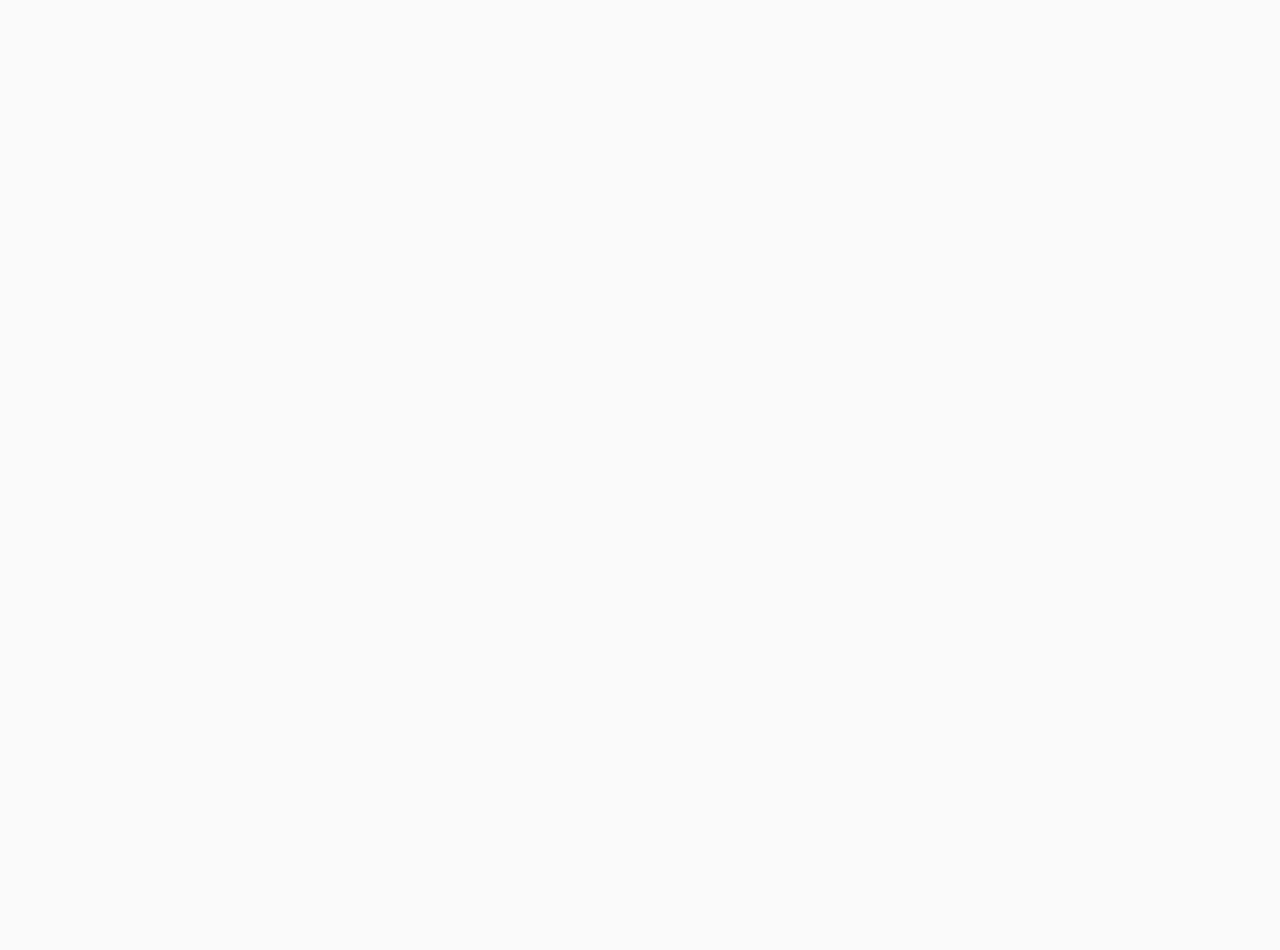
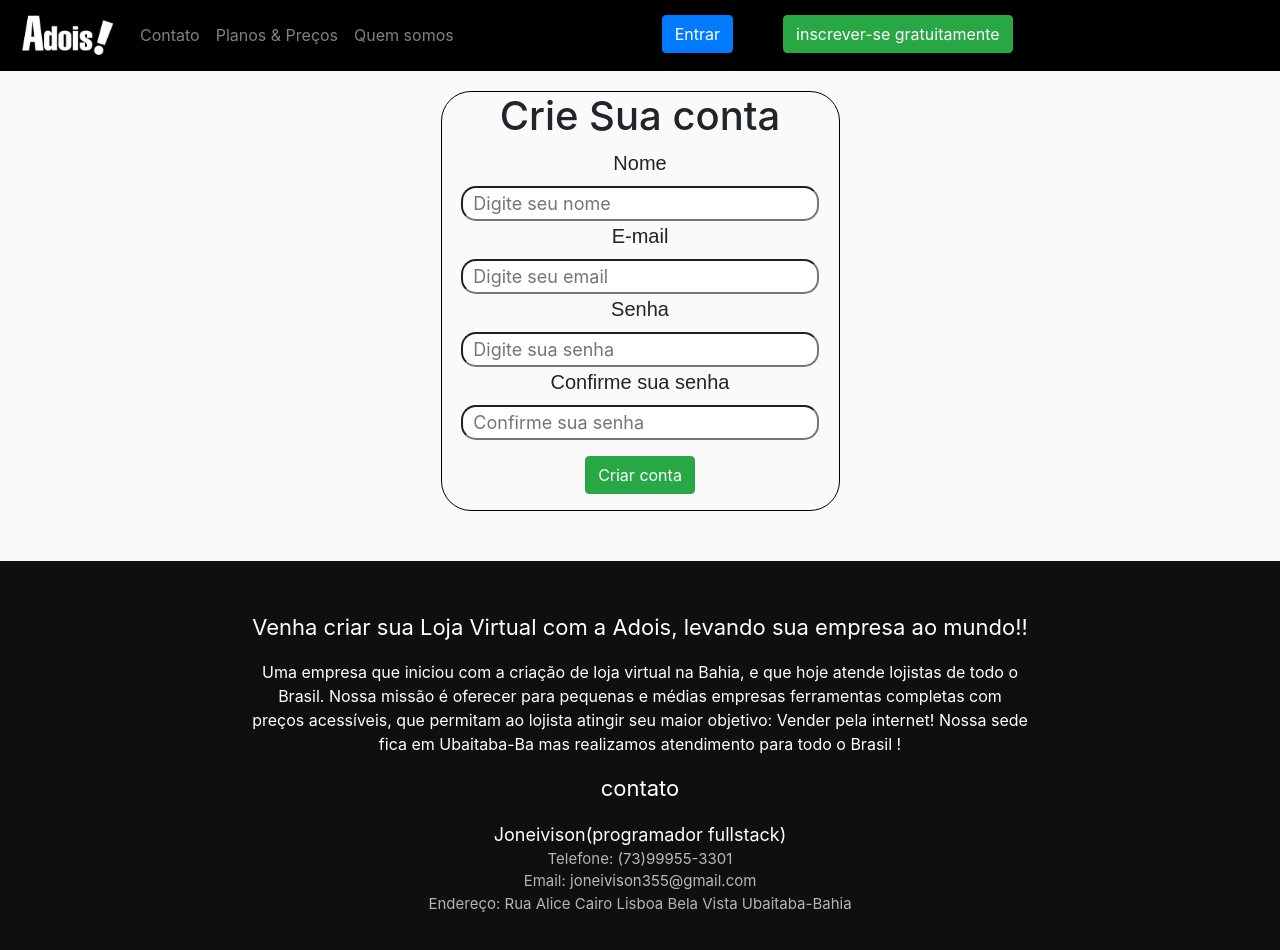
Before and after one commit to joneivison13/Adois, a React (Create React App) app: page /auth in a window 1280 px wide. Shown: the top 950 px of the page. Before the commit the page ends 800 px from the top, so only its background shows below. Built offline with nearby package versions, Linux system fonts and the light colour scheme.

Commit message:
adicao da tela de logim e sobre

```diff
--- a/src/app.css
+++ b/src/app.css
@@ -1,14 +1,22 @@
-body{background-color: rgb(250, 250, 250);}
+body {
+    background-color: rgb(250, 250, 250);
+}
 
-.logo{
+.cabecalho{
+    background: #000;
+}
+
+.logo {
     font-size: 28px;
-    font-family:Helvetica, sans-serif;
+    font-family: Helvetica, sans-serif;
     text-align: center;
 }
-.naveg{
+
+.naveg {
     margin: 0 50px;
 }
-.sessao{
+
+.sessao {
     background-image: url('./assets/Background-2.jpg');
     background-repeat: no-repeat;
     background-size: cover;
@@ -18,54 +26,64 @@ body{background-color: rgb(250, 250, 250);}
     padding-bottom: 100px;
     /* margin-bottom: 50px; */
 }
-.white{
+
+.white {
     color: #fff;
     margin-top: 100px;
     margin-right: 30px;
 }
-.entrar{
+
+.entrar {
     margin-left: 150px;
 }
-.corpo{
+
+.corpo {
     margin-top: 150px;
 }
-.item-corpo{
+
+.item-corpo {
     font-size: 29px;
     display: flex;
     justify-content: flex-end;
 }
-.text > h1{
+
+.text>h1 {
     flex: 1;
     display: flex;
     justify-content: flex-end;
     text-align: center;
     margin-bottom: 20px;
 }
-.bataum{
+
+.bataum {
     font-size: 29px;
     /* margin-top: 20px; */
     display: flex;
     width: 140px;
     margin-left: 80%;
 }
-.Destaques{
+
+.Destaques {
     background-color: #F0F0ED;
     padding-left: 22px;
-    border-top: 3px solid   #ECECE8;
-    border-bottom: 3px solid   #ECECE8;
+    border-top: 3px solid #ECECE8;
+    border-bottom: 3px solid #ECECE8;
     padding-top: 30px;
     margin-top: 30px;
     margin-bottom: 25px;
     padding-bottom: 30px;
 }
-.Destaques > .destaquer-p{
+
+.Destaques>.destaquer-p {
     font-weight: normal;
     font-size: 35px;
 }
-.imagen-users{
+
+.imagen-users {
     margin: 20px 20px;
 }
-.texto-monte{
+
+.texto-monte {
     display: inline-block;
     width: 60%;
     font-size: 20px;
@@ -73,70 +91,83 @@ body{background-color: rgb(250, 250, 250);}
     margin-top: 50px;
     color: #B4B4B4;
 }
-.verde{
+
+.verde {
     color: #8FC944;
     font-weight: 700;
 }
-.bold{
+
+.bold {
     font-weight: bold;
     color: rgb(90, 90, 90);
 }
-.destaques-card{
+
+.destaques-card {
     display: inline-block;
     width: 25%;
     height: 180px;
     min-height: 180px;
-    margin:0 50px;
+    margin: 0 50px;
 }
-.icon-destaques{
+
+.icon-destaques {
     float: left;
-    margin:0 15px;
+    margin: 0 15px;
 }
-.vantagens-title{
+
+.vantagens-title {
     font-size: 35px;
     text-align: center;
     font-weight: normal;
 }
-.vantagens-card{
+
+.vantagens-card {
     display: inline-block;
     width: 500px;
     height: 180px;
     min-height: 180px;
-    margin:0 50px;
+    margin: 0 50px;
 }
-.vantagen-icon{
+
+.vantagen-icon {
     float: left;
-    margin:0 15px;
+    margin: 0 15px;
 }
-.footer{
+
+.footer {
     background-color: rgb(15, 15, 15);
     color: #fff;
     margin-top: 50px;
 }
-.resumo-footer{
-    margin:50px 250px;
+
+.resumo-footer {
+    margin: 50px 250px;
     display: inline-block;
     text-align: center;
 }
-.contato-footer{
+
+.contato-footer {
     display: inline-block;
     text-align: center;
 }
-.title-footer{
+
+.title-footer {
     font-size: 22px;
 }
-.contatos-title{
+
+.contatos-title {
     display: inline-block;
     font-size: 18px;
 }
-.contatos-body{
+
+.contatos-body {
     font-size: 15px;
     margin: 0;
     padding: 0;
     color: #B4B4B4;
 }
 
-.form{
+.form {
     display: flex;
     align-items: center;
     justify-content: center;
@@ -147,119 +178,205 @@ body{background-color: rgb(250, 250, 250);}
     background-color: #fff;
     box-shadow: 1px 1px 7px black;
 }
-form{
+
+.form-corpo {
+    background-image: url('./assets/bg-contato.jpg');
+    background-repeat: no-repeat;
+    background-size: cover;
+}
+
+form {
     display: inline-block;
     text-align: center;
 }
-.form-card{
+
+.form-card {
     margin: 20px;
     display: flex;
     flex-direction: column;
 }
-.form-card input{
+
+.form-card input {
     height: 40px;
     width: 320px;
+    border: 1px solid rgb(169,169,169);
     border-radius: 15px;
     padding-left: 10px;
     font-size: 22px;
 }
-.form-card label{
+
+.form-card label {
     font-size: 22px;
 }
 
-.form-card button{
+.form-card button {
     padding: 5px 100px;
 }
+/* formulario de login (((INÍCIO))) */
+.form-login{
+    display: block;
+    text-align: center;
+    margin:20px auto;
+    width: 399px;
+    border: 1px solid black;
+    border-radius: 30px;
+}
 
-@media (max-width:1024px){
-    .vantagens-card, .destaques-card{
+.form-login label{
+    font-size: 20px;
+    font-family: Arial, Helvetica, sans-serif;
+}
+
+.form-login input{
+    width: 90%;
+    height: 35px;
+    font-size: 18px;
+    border-radius: 15px;
+    padding-left: 10px;
+}
+
+
+
+/* formulario de login (((FIM))) */
+
+.planos-card {
+    border: 1px solid black;
+    width: 330px;
+    margin: 15px;
+    text-align: center;
+    border-radius: 10px;
+}
+
+.planos-title {
+    background-color: #ddd;
+    padding-bottom: 70px;
+    font-size: 22px;
+    border-top-left-radius: 10px;
+    border-top-right-radius: 10px;
+}
+
+.planos-price {
+    background-color: #fff;
+    border: 1px solid black;
+    border-radius: 50%;
+    padding: 39px 15px;
+    font-size: 25px;
+    display: inline;
+}
+
+.botao {
+    width: 300px;
+    text-align: center;
+}
+
+.planos-components {
+    border-top: 1px solid #ddd;
+    width: 90%;
+    margin: 20px auto;
+    font-size: 18px;
+}
+
+@media (max-width:1024px) {
+    .vantagens-card,
+    .destaques-card {
         width: 40%;
         margin: 15px;
     }
-    .destaques-card{
+    .destaques-card {
         width: 25%;
         margin: 15px;
     }
-    .resumo-footer, .contato-footer{
+    .resumo-footer,
+    .contato-footer {
         margin: 10px auto;
     }
-    .form{
+    .form {
         width: 60%;
     }
-    .form-card input{
+    .form-card input {
         width: 200px;
     }
 }
-@media (max-width:850px){
-    .texto-monte{
+
+@media (max-width:850px) {
+    .texto-monte {
         width: 50%;
     }
-    .imagen-users{
+    .imagen-users {
         width: 200px;
         margin: 30px 10px;
     }
-    .form{
+    .form {
         width: 90%;
     }
 }
-@media (max-width:765px){
-    .entrar{
+
+@media (max-width:765px) {
+    .entrar {
         margin: 0 5px;
     }
-    .criar{
+    .criar {
         margin-right: 500pc;
     }
-    .naveg{
+    .naveg {
         margin: 0;
         margin-bottom: 15px;
     }
-    .vantagens-card{
+    .vantagens-card {
         width: 50%;
         margin: 20px;
     }
-    .destaques-card{
+    .destaques-card {
         width: 50%;
         margin: 20px;
     }
-    .resumo-footer, .contato-footer{
+    .resumo-footer,
+    .contato-footer {
         margin: 10px auto;
     }
 }
-@media (max-width:650px){
-    .item-corpo{
+
+@media (max-width:650px) {
+    .item-corpo {
         text-align: start;
         margin: 5px 20px;
         display: block;
     }
-    .bataum{
+    .bataum {
         margin: 15px;
     }
-    .vantagens-card, .destaques-card{
+    .vantagens-card,
+    .destaques-card {
         width: 80%;
         margin: 10px 20px;
     }
-    .resumo-footer, .contato-footer{
+    .resumo-footer,
+    .contato-footer {
         width: 90%;
         margin: 10px auto;
     }
 }
-@media (max-width:400px){
-    .texto-monte{
+
+@media (max-width:400px) {
+    .texto-monte {
         width: 85%;
         margin: 20px;
     }
-    .imagen-users{
+    .imagen-users {
         display: block;
         margin: 10px auto;
     }
-    .resumo-footer, .contato-footer{
+    .resumo-footer,
+    .contato-footer {
         margin: 20px auto;
     }
-    .form{
+    .form {
         width: 90%;
         margin: 10px;
+        border-radius: 0;
+        box-shadow: none;
     }
-    .form-card input{
+    .form-card input {
         width: 90%;
     }
 }
--- a/src/components/header/index.js
+++ b/src/components/header/index.js
@@ -1,12 +1,13 @@
 import React, { Component } from 'react';
+import Logo from '../../assets/logo3.jpg';
 
 class Header extends Component {
     render() {
         return (
-            <nav className="navbar navbar-expand-md navbar-dark ">
-                <a className="navbar-brand logo" href="/"><span>Adois!</span></a>
+            <nav className="navbar navbar-expand-md navbar-dark cabecalho">
+                <a className="navbar-brand logo" href="/"><span><img src={Logo} width="100px"/></span></a>
                 <button className="navbar-toggler" type="button" data-toggle="collapse" data-target="#navbarNavDropdown" aria-controls="navbarNavDropdown" aria-expanded="false" aria-label="Alterna navegação">
-                    <span className="navbar-toggler-icon">.</span>
+                    <span className="navbar-toggler-icon"></span>
                 </button>
                 <div className="collapse navbar-collapse" id="navbarNavDropdown">
                     <ul className="navbar-nav">
@@ -14,30 +15,19 @@ class Header extends Component {
                             <a className="nav-link" href="/contato">Contato</a>
                         </li>
                         <li className="nav-item">
-                            <a className="nav-link" href="#">Planos</a>
+                            <a className="nav-link" href="/planos">Planos & Preços</a>
                         </li>
 
-                        <li className="nav-item dropdown">
-                            <a className="nav-link dropdown-toggle" href="#" id="navbarDropdownMenuLink" role="button" data-toggle="dropdown" aria-haspopup="true" aria-expanded="false">
-                                Outros Serviços
-        </a>
-                            <div className="dropdown-menu" aria-labelledby="navbarDropdownMenuLink">
-                                <a className="dropdown-item" href="#">Criação de sites</a>
-                                <div className="dropdown-divider"></div>
-                                <a className="dropdown-item" href="#">Criação de banners</a>
-                                <div className="dropdown-divider"></div>
-                                <a className="dropdown-item" href="#">Edição de imagens</a>
-                                <div className="dropdown-divider"></div>
-                                <a className="dropdown-item" href="#">Criação de aplicativos mobiles</a>
-                            </div>
+                        <li className="nav-item">
+                            <a className="nav-link" href="/sobre">Quem somos</a>
+                        </li>
 
+                        <li className="nav-item naveg">
+                            <a className="btn btn-primary entrar" href="/">Entrar <span className="sr-only">(Página atual)</span></a>
                         </li>
-                            <li className="nav-item naveg">
-                                <a className="btn btn-primary entrar" href="#">Entrar <span className="sr-only">(Página atual)</span></a>
-                            </li>
-                            <li className="nav-item">
-                                <a className="btn btn-success criar" href="#">inscrever-se gratuitamente <span className="sr-only">(Página atual)</span></a>
-                            </li>
+                        <li className="nav-item">
+                            <a className="btn btn-success criar" href="/auth">inscrever-se gratuitamente</a>
+                        </li>
 
                     </ul>
                 </div>
--- /dev/null
+++ b/src/pages/Login/index.js
@@ -0,0 +1,37 @@
+import React, { Component } from 'react';
+import Header from '../../components/header';
+import Footer from '../../components/footer';
+
+export default class Login extends Component {
+    render() {
+
+        return (
+            <>
+                <div className="bg-dark">
+                    <Header />
+                </div>
+
+                <form className="form-login">
+
+                    <h1>Crie Sua conta</h1>
+
+                    <label className="d-block" htmlFor="nome">Nome</label>
+                    <input type="text" name="nome" placeholder="Digite seu nome" />
+
+                    <label className="d-block" htmlFor="email">E-mail</label>
+                    <input type="email" name="email" placeholder="Digite seu email" />
+
+                    <label className="d-block" htmlFor="senha">Senha</label>
+                    <input type="password" id="senha" name="senha" placeholder="Digite sua senha" />
+
+                    <label className="d-block" htmlFor="senha">Confirme sua senha</label>
+                    <input type="password" id="repeat" name="senha" placeholder="Confirme sua senha" />
+
+                    <button type="submit" className="btn btn-success d-block mx-auto my-3">Criar conta</button>
+                </form>
+
+                <Footer/>
+            </>
+        )
+    }
+}
--- /dev/null
+++ b/src/pages/Sobre/index.js
@@ -0,0 +1,15 @@
+import React, { Component } from 'react'
+import Header from '../../components/header'
+
+export default class Sobre extends Component {
+    render() {
+        return (
+            <>
+                <div className="bg-dark">
+                    <Header />
+                </div>
+                <h1>página sobre</h1>
+            </>
+        )
+    }
+}
--- a/src/pages/contato/index.js
+++ b/src/pages/contato/index.js
@@ -5,7 +5,7 @@ import Footer from '../../components/footer';
 export default class Contato extends Component {
     render() {
         return (
-            <>
+            <div className="form-corpo">
                 <div className="bg-dark">
                     <Header />
                 </div>
@@ -13,10 +13,11 @@ export default class Contato extends Component {
                 <div className="form mx-auto mt-5">
                     <form>
                         <div className="form-card">
-                            <label htmlFor="name">Seu Nome</label>
+                            <label htmlFor="name">Seu Nome.</label>
                             <input
                                 type="text"
                                 name="name"
+                                placeholder="Digite aqui seu nome."
                                 required
                             />
                         </div>
@@ -24,34 +25,39 @@ export default class Contato extends Component {
                         <div className="form-card">
                             <label
                                 htmlFor="email">
-                                E-Mail de contato
+                                E-Mail de contato.
                             </label>
-                            <input type="email" name="email" />
+                            <input
+                            type="email"
+                            name="email"
+                            placeholder="Digite aqui seu email"
+                            />
                         </div>
 
                         <div className="form-card">
                             <label
                                 htmlFor="titulo">
-                                Titulo do assunto
+                                Titulo do assunto.
                             </label>
                             <input
                                 type="text"
                                 name="titulo"
+                                placeholder="Digite aqui o titulo do assunto."
                             />
                         </div>
 
                         <div className="form-card">
                             <label
                                 htmlFor="duvida">
-                                Digite aqui sua dúvida
+                                Digite aqui sua dúvida.
                         </label>
-                            <textarea name="duvida" cols="30" rows="4"></textarea>
+                            <textarea name="duvida" cols="30" rows="4" placeholder="Digíte aqui a sua dúvida."></textarea>
                         </div>
                         <button type="submit" className="btn btn-success px-5 py-2 m-2">Enviar</button>
                     </form>
                 </div>
                 <Footer/>
-            </>
+            </div>
         )
     }
 }
--- /dev/null
+++ b/src/pages/planos/index.js
@@ -0,0 +1,36 @@
+import React, { Component } from 'react';
+import Header from '../../components/header';
+import Footer from '../../components/footer';
+
+export default class Planos extends Component {
+    render() {
+        return (
+            <>
+                <div className="bg-dark">
+                    <Header />
+                </div>
+
+                <div className="planos-body">
+                    <div className="planos-card">
+                        <p className="planos-title">
+                            Plano Start
+                        </p>
+                        <p className="planos-price">
+                            R$39,80
+                        </p>
+                        <a href="/assine" className="btn btn-success d-block mt-5 mb-3 mx-auto botao">Assine</a>
+                        <p className="planos-components">Até 200 produtos</p>
+                        <p className="planos-components">10 mil acessos</p>
+                        <p className="planos-components">2 Contas de e-mail</p>
+                        <p className="planos-components">sem brindes</p>
+                    </div>
+
+
+
+                </div>
+
+                <Footer />
+            </>
+        )
+    }
+}
--- a/src/routes.js
+++ b/src/routes.js
@@ -1,7 +1,10 @@
 import React from 'react';
 import { BrowserRouter, Switch, Route } from 'react-router-dom';
 import Main from './pages/main-e-destaque';
-import Contato from './pages/contato'
+import Contato from './pages/contato';
+import Planos from './pages/planos';
+import Login from './pages/Login';
+import Sobre from './pages/Sobre';
 
 export default function Routes() {
     return (
@@ -9,6 +12,9 @@ export default function Routes() {
             <Switch>
                 <Route path="/" exact component={Main} />
                 <Route path="/contato" component={Contato} />
+                <Route path="/planos" component={Planos} />
+                <Route path="/auth" component={Login} />
+                <Route path="/sobre" component={Sobre} />
             </Switch>
         </BrowserRouter>
     )
```
Also changed, not shown: src/assets/bg-contato.jpg (added).
